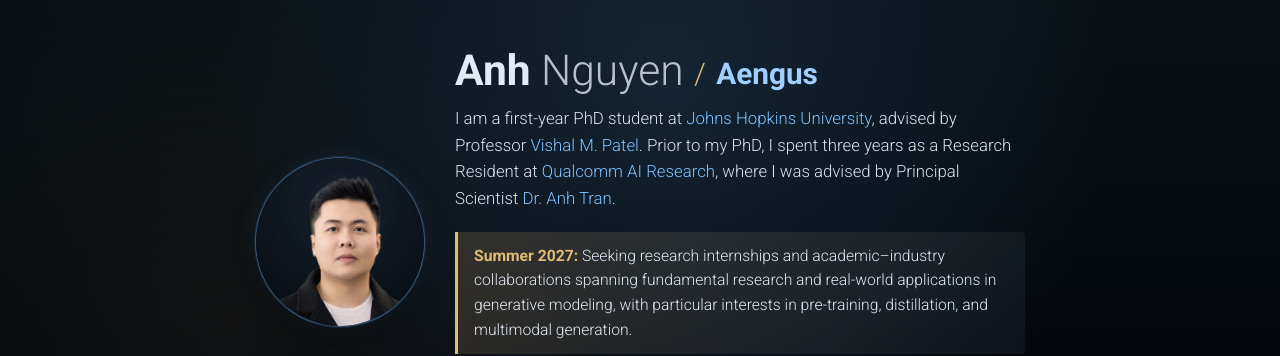
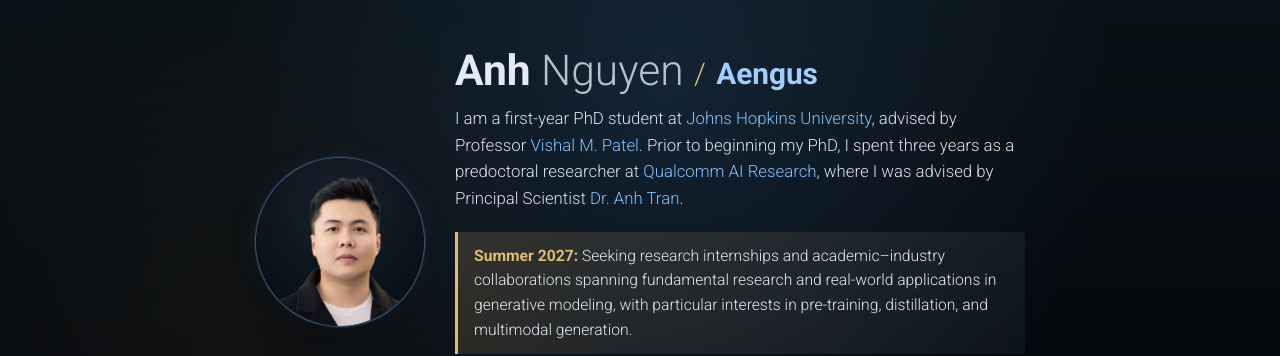
Before and after one commit to aengusng8/aengusng8.github.io, a Jekyll site: the page built from _pages/about.md, in a window 1280 px wide. Shown: the top 356 px of the page. Built offline with Jekyll 4.4.1, drawn with Linux system fonts in a browser that asks for light colours; comment, search, counter and statistics services are not loaded; a style sheet for code colours, icons or effects is not loaded.

Commit message:
Refine prior research role wording

```diff
--- a/_pages/about.md
+++ b/_pages/about.md
@@ -6,7 +6,7 @@
 keywords: Anh Nguyen, Anh Nguyen JHU, Anh Nguyen Johns Hopkins, Johns Hopkins University, PhD student, Qualcomm AI Research, generative modeling, diffusion models, multimodal intelligence
 subtitle: |+
   <div style="font-size: 1.05em; line-height: 1.6; margin-bottom: 20px;">
-    I am a first-year PhD student at <a href="https://www.jhu.edu/" target="_blank" style="color: var(--profile-blue); text-decoration: none;">Johns Hopkins University</a>, advised by Professor <a href="https://scholar.google.com/citations?user=AkEXTbIAAAAJ&hl=en" target="_blank" style="color: var(--profile-blue); text-decoration: none;">Vishal M. Patel</a>. Prior to my PhD, I spent three years as a Research Resident at <a href="https://www.qualcomm.com/research/artificial-intelligence" target="_blank" style="color: var(--profile-blue); text-decoration: none;">Qualcomm AI Research</a>, where I was advised by Principal Scientist <a href="https://scholar.google.com/citations?user=FYZ5ODQAAAAJ&hl=en" target="_blank" style="color: var(--profile-blue); text-decoration: none;">Dr. Anh Tran</a>.
+    I am a first-year PhD student at <a href="https://www.jhu.edu/" target="_blank" style="color: var(--profile-blue); text-decoration: none;">Johns Hopkins University</a>, advised by Professor <a href="https://scholar.google.com/citations?user=AkEXTbIAAAAJ&hl=en" target="_blank" style="color: var(--profile-blue); text-decoration: none;">Vishal M. Patel</a>. Prior to beginning my PhD, I spent three years as a predoctoral researcher at <a href="https://www.qualcomm.com/research/artificial-intelligence" target="_blank" style="color: var(--profile-blue); text-decoration: none;">Qualcomm AI Research</a>, where I was advised by Principal Scientist <a href="https://scholar.google.com/citations?user=FYZ5ODQAAAAJ&hl=en" target="_blank" style="color: var(--profile-blue); text-decoration: none;">Dr. Anh Tran</a>.
   </div>
 
   <div class="profile-opportunity-card">
```
